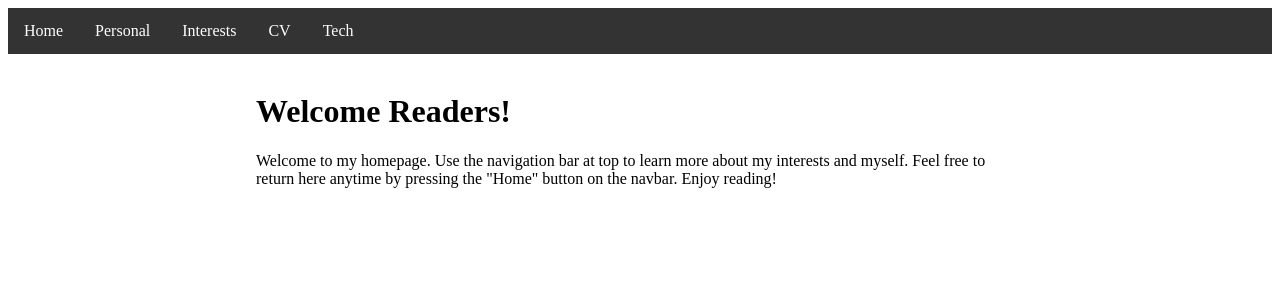
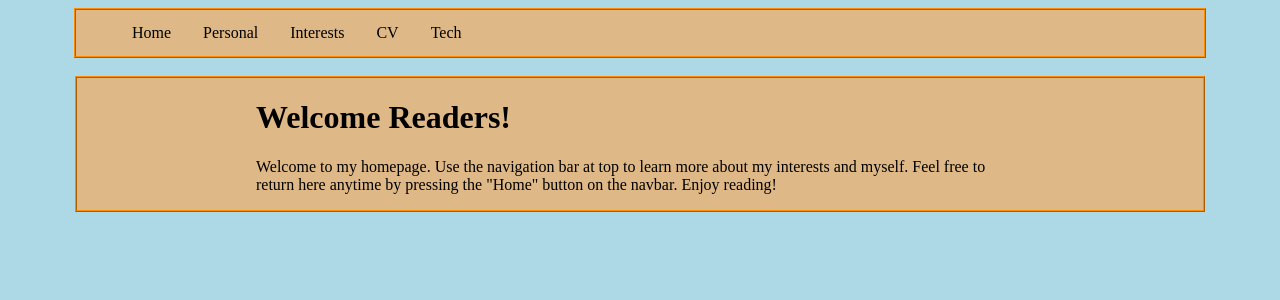
Before and after one commit to AlexDarigan/flaskbioapp, a Flask app: page / in a window 1280 px wide. Shown: the top 300 px of the page. Run offline with Flask 2, Linux system fonts and the light colour scheme.

Commit message:
Add Body Content Div

```diff
--- a/static/styles.css
+++ b/static/styles.css
@@ -1,9 +1,12 @@
 .nav-ul {
+    width: 85vw;
     list-style-type: none;
-    margin: 0;
-    padding: 0;
+    margin: auto;
+    padding: auto;
     overflow: hidden;
-    background-color: #333;
+    border: darkorange ridge 2px;
+    background-color: burlywood;
+    color: black;
   }
 
 .nav-li {
@@ -12,14 +15,14 @@
 
 .nav-li a {
   display: block;
-    color: white;
+  color: black;
   text-align: center;
   padding: 14px 16px;
   text-decoration: none;
 }
 
 .nav-li a:hover {
-    background-color: #111;
+  background-color: darkorange
 }
 
 .content {
@@ -52,3 +55,17 @@
   text-align: center;
   color: white;
 }
+
+body {
+  background-color: lightblue;
+}
+
+.body-content {
+  width: 88vw;
+  margin-bottom: 0px;
+  margin: auto;
+  padding: auto;
+  border: darkorange ridge 2px;
+  background-color: burlywood;
+  color: black;
+}
--- a/templates/base.html
+++ b/templates/base.html
@@ -9,6 +9,8 @@
     <body>
         {{Nav(["Home", "Personal", "Interests", "CV", "Tech"])}}
         <br>
+        <div class="body-content">
         {% block body %} Base Body {% endblock %}
+        </div>
     </body>
 </html>
```
Lines whose indentation alone changed are shown as unchanged.
